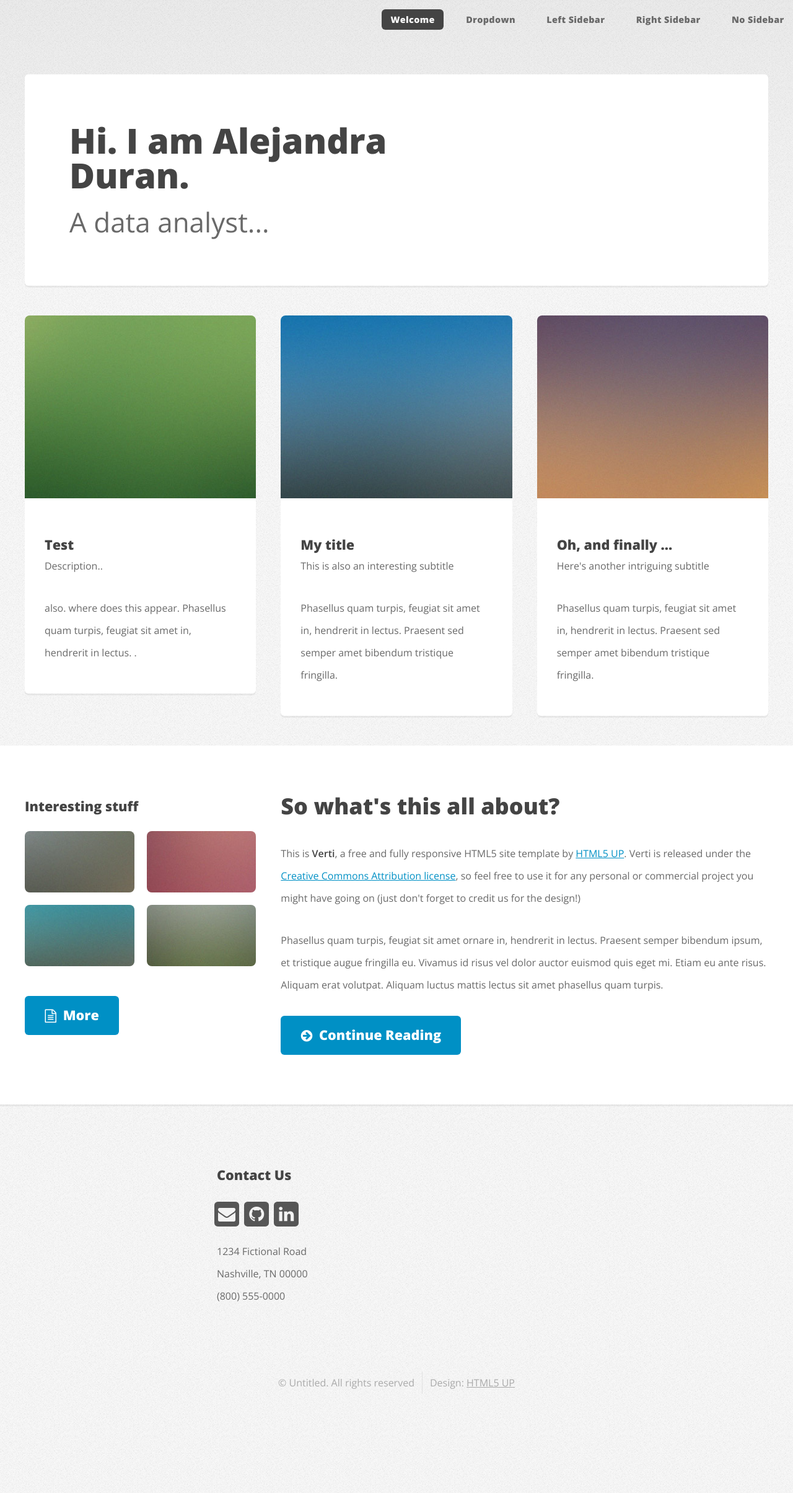
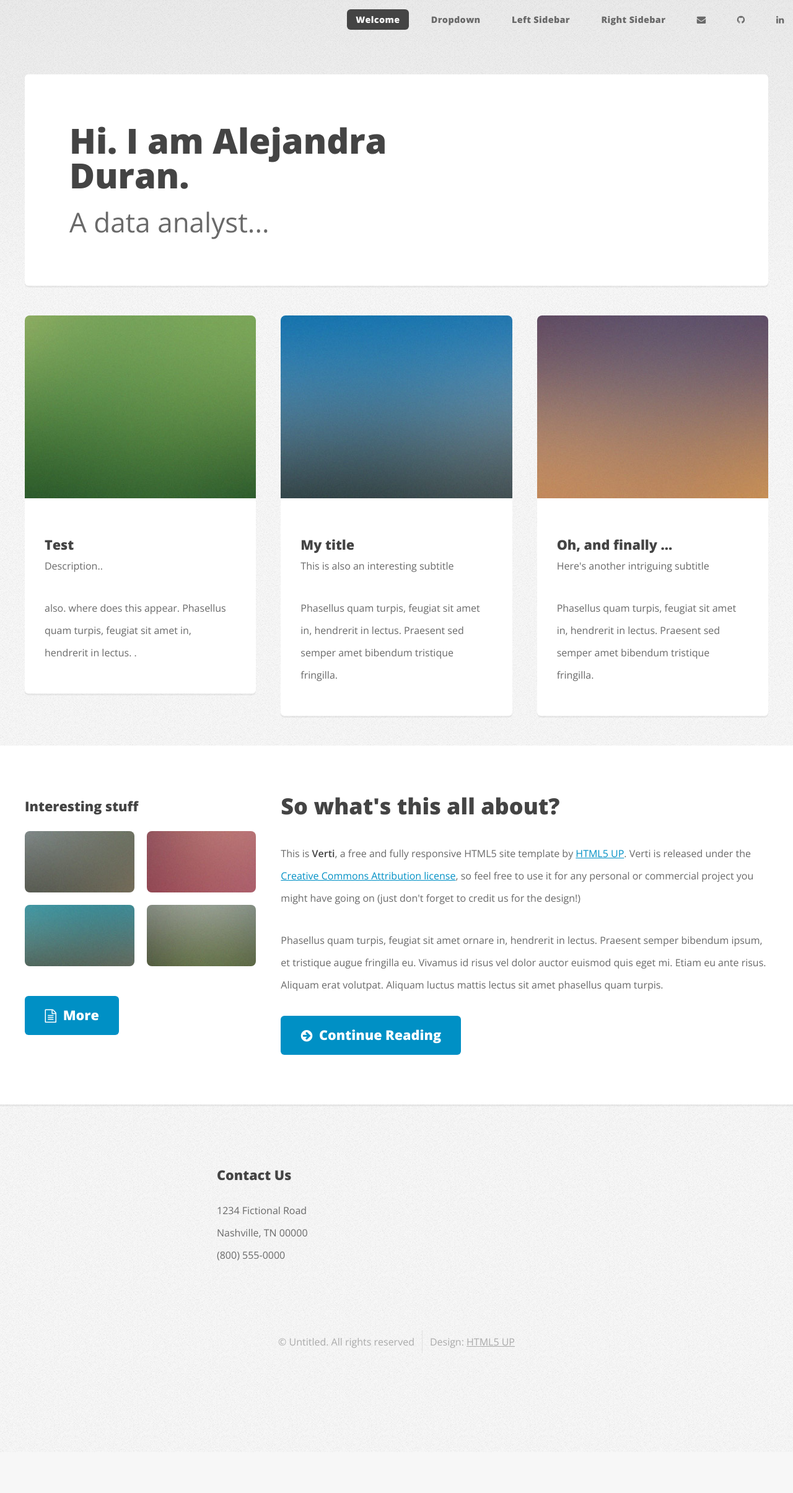
Before and after one commit to alejandraworkduran/alejandraworkduran, a plain HTML site: page index.html in a window 1280 px wide. Shown: the whole page at 62% size. After the commit the page ends 2343 px from the top, so only its background shows below. Drawn offline with nearby package versions, Linux system fonts and the light colour scheme.

Commit message:
Update index.html

```diff
--- a/index.html
+++ b/index.html
@@ -54,7 +54,10 @@
 								</li>
 								<li><a href="left-sidebar.html">Left Sidebar</a></li>
 								<li><a href="right-sidebar.html">Right Sidebar</a></li>
-								<li><a href="no-sidebar.html">No Sidebar</a></li>
+								<li><a href="mailto:duran.alejandra.work@gmail.com" class="icon solid fa-envelope"><span class="label">Email</span></a></li>
+								<li><a href="https://github.com/alejandraworkduran/Data_Projects" class="icon brands fa-github"><span class="label">Github</span></a></li>
+								<li><a href="https://www.linkedin.com/in/alvarezjoemichael/" class="icon brands fa-linkedin"><span class="label">Linkedin</span></a></li>
+								</ul>
 							</ul>
 						</nav>
 
@@ -188,11 +191,7 @@
 							<!-- Contact -->
 								<section class="widget contact last">
 									<h3>Contact Us</h3>
-									<ul>
-						<li><a href="mailto:duran.alejandra.work@gmail.com" class="icon solid fa-envelope"><span class="label">Email</span></a></li>
-						<li><a href="https://github.com/alejandraworkduran/Data_Projects" class="icon brands fa-github"><span class="label">Github</span></a></li>
-						<li><a href="https://www.linkedin.com/in/alvarezjoemichael/" class="icon brands fa-linkedin"><span class="label">Linkedin</span></a></li>
-						</ul>
+
 									</ul>
 									<p>1234 Fictional Road<br />
 									Nashville, TN 00000<br />
```
